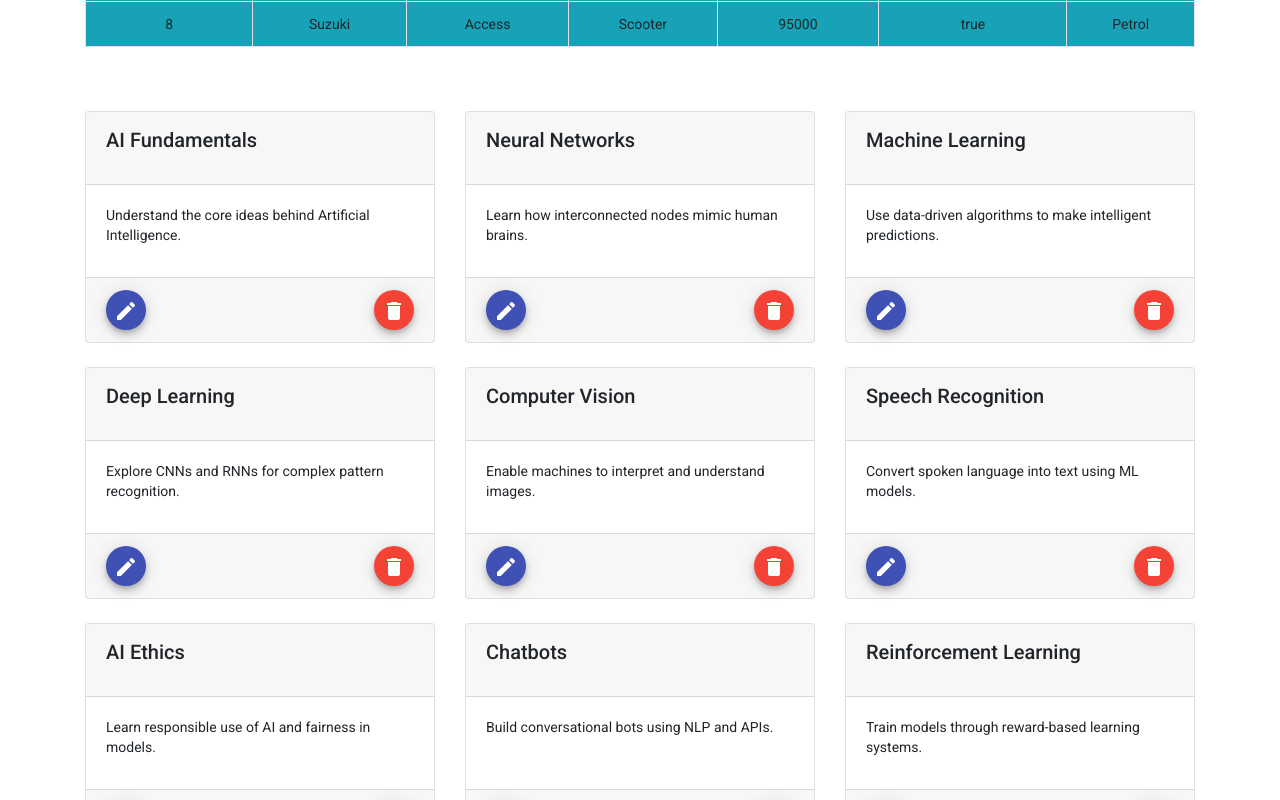
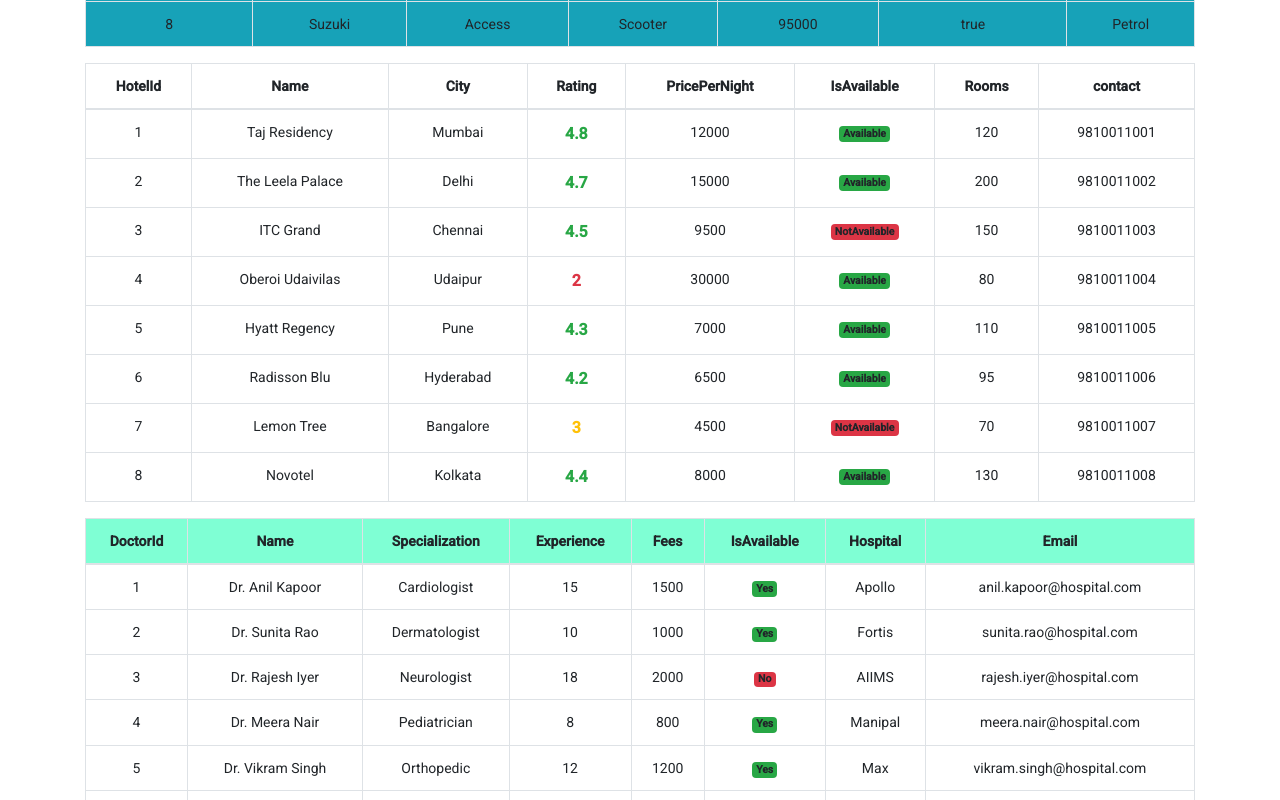
Before and after one commit to Ambika223/05Nov2026, an Angular app: page / in a window 1280 px wide. Shown: the part 5060-5860 px from the top of the page. Built offline with nearby package versions, Linux system fonts and the light colour scheme.

Commit message:
tableadded

```diff
--- a/src/app/app.module.ts
+++ b/src/app/app.module.ts
@@ -47,6 +47,8 @@ import { List7Component } from './shared/components/list/list7/list7.component';
 import { List8Component } from './shared/components/list/list8/list8.component';
 import { List9Component } from './shared/components/list/list9/list9.component';
 import { List10Component } from './shared/components/list/list10/list10.component';
+import { Table11Component } from './shared/components/table/table11/table11.component';
+import { Table12Component } from './shared/components/table/table12/table12.component';
 
 
 
@@ -93,7 +95,9 @@ import { List10Component } from './shared/components/list/list10/list10.componen
     List7Component,
     List8Component,
     List9Component,
-    List10Component
+    List10Component,
+    Table11Component,
+    Table12Component
   ],
   imports: [
     BrowserModule,
--- a/src/app/shared/components/table/table-main/table-main.component.html
+++ b/src/app/shared/components/table/table-main/table-main.component.html
@@ -9,3 +9,5 @@
 <app-table8></app-table8>
 <app-table9></app-table9>
 <app-table10></app-table10>
+<app-table11></app-table11>
+<app-table12></app-table12>
--- /dev/null
+++ b/src/app/shared/components/table/table11/table11.component.html
@@ -0,0 +1,40 @@
+<div class="container">
+    <div class="row">
+        <div class="col-md-12">
+            <table class="table table-bordered text-center">
+                <thead>
+                    <tr>
+                        <th>HotelId</th>
+                        <th>Name</th>
+                        <th>City</th>
+                        <th>Rating</th>
+                        <th>PricePerNight</th>
+                        <th>IsAvailable</th>
+                        <th>Rooms</th>
+                        <th>contact</th>
+                    </tr>
+                </thead>
+                <tbody>
+                    <tr *ngFor="let hotel of hotelArr">
+                        <td>{{hotel.hotelId}}</td>
+                        <td>{{hotel.name}}</td>
+                        <td>{{hotel.city}}</td>
+                        <td><span class="badge" style="font-size:16px" [class.text-success]="hotel.rating >= 4"
+                                [class.text-warning]="hotel.rating >= 3 && hotel.rating < 4"
+                                [class.text-danger]="hotel.rating < 3">{{hotel.rating}}</span></td>
+
+
+                        <td>{{hotel.pricePerNight}}</td>
+                        <td><span class="badge" [ngClass]="{
+                            'bg-success':hotel.isAvailable,
+                            'bg-danger':!hotel.isAvailable
+                        }">{{hotel.isAvailable ? "Available":"NotAvailable"}}</span></td>
+
+                        <td>{{hotel.rooms}}</td>
+                        <td>{{hotel.contact}}</td>
+                    </tr>
+                </tbody>
+            </table>
+        </div>
+    </div>
+</div>
--- /dev/null
+++ b/src/app/shared/components/table/table11/table11.component.ts
@@ -0,0 +1,17 @@
+import { Component, OnInit } from '@angular/core';
+import { hotelArr } from 'src/app/shared/const/tabledata';
+import { IhotelArr } from 'src/app/shared/models/table';
+
+@Component({
+  selector: 'app-table11',
+  templateUrl: './table11.component.html',
+  styleUrls: ['./table11.component.scss']
+})
+export class Table11Component implements OnInit {
+  hotelArr: Array<IhotelArr> = hotelArr;
+  constructor() { }
+
+  ngOnInit(): void {
+  }
+
+}
--- /dev/null
+++ b/src/app/shared/components/table/table12/table12.component.html
@@ -0,0 +1,37 @@
+<!-- <p>table12 works!</p> -->
+<div class="container">
+    <div class="row">
+        <div class="col-md-12">
+            <div class="table-responsive">
+                <table class="table table-bordered text-center">
+                    <thead style="background-color: aquamarine;">
+                        <tr>
+                            <th>DoctorId</th>
+                            <th>Name</th>
+                            <th>Specialization</th>
+                            <th>Experience</th>
+                            <th>Fees</th>
+                            <th>IsAvailable</th>
+                            <th>Hospital</th>
+                            <th>Email</th>
+                        </tr>
+                    </thead>
+                    <tbody>
+                        <tr *ngFor="let doctor of doctorsArr">
+                            <td>{{doctor.doctorId}}</td>
+                            <td>{{doctor.name}}</td>
+                            <td>{{doctor.specialization}}</td>
+                            <td>{{doctor.experience}}</td>
+                            <td>{{doctor.fees}}</td>
+                            <td><span class="badge" [ngClass]="{
+                                'bg-success':doctor.isAvailable,
+                                'bg-danger':!doctor.isAvailable }">{{doctor.isAvailable?'Yes':'No'}}</span></td>
+                            <td>{{doctor.hospital}}</td>
+                            <td>{{doctor.email}}</td>
+                        </tr>
+                    </tbody>
+                </table>
+            </div>
+        </div>
+    </div>
+</div>
--- /dev/null
+++ b/src/app/shared/components/table/table12/table12.component.ts
@@ -0,0 +1,17 @@
+import { Component, OnInit } from '@angular/core';
+import { doctorArr } from 'src/app/shared/const/tabledata';
+import { IdoctorArr } from 'src/app/shared/models/table';
+
+@Component({
+  selector: 'app-table12',
+  templateUrl: './table12.component.html',
+  styleUrls: ['./table12.component.scss']
+})
+export class Table12Component implements OnInit {
+  doctorsArr: Array<IdoctorArr> = doctorArr;
+  constructor() { }
+
+  ngOnInit(): void {
+  }
+
+}
--- a/src/app/shared/const/tabledata.ts
+++ b/src/app/shared/const/tabledata.ts
@@ -3,7 +3,7 @@
 
 // // Create table by using following objects (Employees)
 
-import { IbookArr, IcourseArr, IcustomerArr, IempArr, ImovieArr, IorderArr, IproductArr, IstudentArr, IteacherArr, IvehicleArr } from "../models/table";
+import { IbookArr, IcourseArr, IcustomerArr, IdoctorArr, IempArr, IhotelArr, ImovieArr, IorderArr, IproductArr, IstudentArr, IteacherArr, IvehicleArr } from "../models/table";
 
 // // 👉  1
 export const empArr: Array<IempArr> = [
@@ -153,28 +153,28 @@ export let vehicleArr: Array<IvehicleArr> = [
 
 
 // // 👉 11 - Hotels
-// export const hotelArr: Array<IhotelArr> = [
-//     { hotelId: 1, name: 'Taj Residency', city: 'Mumbai', rating: 4.8, pricePerNight: 12000, isAvailable: true, rooms: 120, contact: 9810011001 },
-//     { hotelId: 2, name: 'The Leela Palace', city: 'Delhi', rating: 4.7, pricePerNight: 15000, isAvailable: true, rooms: 200, contact: 9810011002 },
-//     { hotelId: 3, name: 'ITC Grand', city: 'Chennai', rating: 4.5, pricePerNight: 9500, isAvailable: false, rooms: 150, contact: 9810011003 },
-//     { hotelId: 4, name: 'Oberoi Udaivilas', city: 'Udaipur', rating: 4.9, pricePerNight: 30000, isAvailable: true, rooms: 80, contact: 9810011004 },
-//     { hotelId: 5, name: 'Hyatt Regency', city: 'Pune', rating: 4.3, pricePerNight: 7000, isAvailable: true, rooms: 110, contact: 9810011005 },
-//     { hotelId: 6, name: 'Radisson Blu', city: 'Hyderabad', rating: 4.2, pricePerNight: 6500, isAvailable: true, rooms: 95, contact: 9810011006 },
-//     { hotelId: 7, name: 'Lemon Tree', city: 'Bangalore', rating: 4.0, pricePerNight: 4500, isAvailable: false, rooms: 70, contact: 9810011007 },
-//     { hotelId: 8, name: 'Novotel', city: 'Kolkata', rating: 4.4, pricePerNight: 8000, isAvailable: true, rooms: 130, contact: 9810011008 }
-// ];
+export const hotelArr: Array<IhotelArr> = [
+    { hotelId: 1, name: 'Taj Residency', city: 'Mumbai', rating: 4.8, pricePerNight: 12000, isAvailable: true, rooms: 120, contact: 9810011001 },
+    { hotelId: 2, name: 'The Leela Palace', city: 'Delhi', rating: 4.7, pricePerNight: 15000, isAvailable: true, rooms: 200, contact: 9810011002 },
+    { hotelId: 3, name: 'ITC Grand', city: 'Chennai', rating: 4.5, pricePerNight: 9500, isAvailable: false, rooms: 150, contact: 9810011003 },
+    { hotelId: 4, name: 'Oberoi Udaivilas', city: 'Udaipur', rating: 2, pricePerNight: 30000, isAvailable: true, rooms: 80, contact: 9810011004 },
+    { hotelId: 5, name: 'Hyatt Regency', city: 'Pune', rating: 4.3, pricePerNight: 7000, isAvailable: true, rooms: 110, contact: 9810011005 },
+    { hotelId: 6, name: 'Radisson Blu', city: 'Hyderabad', rating: 4.2, pricePerNight: 6500, isAvailable: true, rooms: 95, contact: 9810011006 },
+    { hotelId: 7, name: 'Lemon Tree', city: 'Bangalore', rating: 3.0, pricePerNight: 4500, isAvailable: false, rooms: 70, contact: 9810011007 },
+    { hotelId: 8, name: 'Novotel', city: 'Kolkata', rating: 4.4, pricePerNight: 8000, isAvailable: true, rooms: 130, contact: 9810011008 }
+];
 
 // // // 👉 12 - Doctors
-// export const doctorArr: Array<IdoctorArr> = [
-//     { doctorId: 1, name: 'Dr. Anil Kapoor', specialization: 'Cardiologist', experience: 15, fees: 1500, isAvailable: true, hospital: 'Apollo', email: 'anil.kapoor@hospital.com' },
-//     { doctorId: 2, name: 'Dr. Sunita Rao', specialization: 'Dermatologist', experience: 10, fees: 1000, isAvailable: true, hospital: 'Fortis', email: 'sunita.rao@hospital.com' },
-//     { doctorId: 3, name: 'Dr. Rajesh Iyer', specialization: 'Neurologist', experience: 18, fees: 2000, isAvailable: false, hospital: 'AIIMS', email: 'rajesh.iyer@hospital.com' },
-//     { doctorId: 4, name: 'Dr. Meera Nair', specialization: 'Pediatrician', experience: 8, fees: 800, isAvailable: true, hospital: 'Manipal', email: 'meera.nair@hospital.com' },
-//     { doctorId: 5, name: 'Dr. Vikram Singh', specialization: 'Orthopedic', experience: 12, fees: 1200, isAvailable: true, hospital: 'Max', email: 'vikram.singh@hospital.com' },
-//     { doctorId: 6, name: 'Dr. Pooja Desai', specialization: 'Gynecologist', experience: 14, fees: 1300, isAvailable: true, hospital: 'Apollo', email: 'pooja.desai@hospital.com' },
-//     { doctorId: 7, name: 'Dr. Suresh Menon', specialization: 'ENT', experience: 9, fees: 900, isAvailable: false, hospital: 'Fortis', email: 'suresh.menon@hospital.com' },
-//     { doctorId: 8, name: 'Dr. Neha Joshi', specialization: 'Dentist', experience: 6, fees: 600, isAvailable: true, hospital: 'Clove', email: 'neha.joshi@hospital.com' }
-// ];
+export const doctorArr: Array<IdoctorArr> = [
+    { doctorId: 1, name: 'Dr. Anil Kapoor', specialization: 'Cardiologist', experience: 15, fees: 1500, isAvailable: true, hospital: 'Apollo', email: 'anil.kapoor@hospital.com' },
+    { doctorId: 2, name: 'Dr. Sunita Rao', specialization: 'Dermatologist', experience: 10, fees: 1000, isAvailable: true, hospital: 'Fortis', email: 'sunita.rao@hospital.com' },
+    { doctorId: 3, name: 'Dr. Rajesh Iyer', specialization: 'Neurologist', experience: 18, fees: 2000, isAvailable: false, hospital: 'AIIMS', email: 'rajesh.iyer@hospital.com' },
+    { doctorId: 4, name: 'Dr. Meera Nair', specialization: 'Pediatrician', experience: 8, fees: 800, isAvailable: true, hospital: 'Manipal', email: 'meera.nair@hospital.com' },
+    { doctorId: 5, name: 'Dr. Vikram Singh', specialization: 'Orthopedic', experience: 12, fees: 1200, isAvailable: true, hospital: 'Max', email: 'vikram.singh@hospital.com' },
+    { doctorId: 6, name: 'Dr. Pooja Desai', specialization: 'Gynecologist', experience: 14, fees: 1300, isAvailable: true, hospital: 'Apollo', email: 'pooja.desai@hospital.com' },
+    { doctorId: 7, name: 'Dr. Suresh Menon', specialization: 'ENT', experience: 9, fees: 900, isAvailable: false, hospital: 'Fortis', email: 'suresh.menon@hospital.com' },
+    { doctorId: 8, name: 'Dr. Neha Joshi', specialization: 'Dentist', experience: 6, fees: 600, isAvailable: true, hospital: 'Clove', email: 'neha.joshi@hospital.com' }
+];
 
 // // // 👉 13 - Restaurants
 // export const restaurantArr: Array<IrestaurantArr> = [
```
Also changed, not shown: src/app/shared/components/table/table11/table11.component.scss (added), src/app/shared/components/table/table12/table12.component.scss (added), 2 other files (tests, documents, lock files or other folders).
